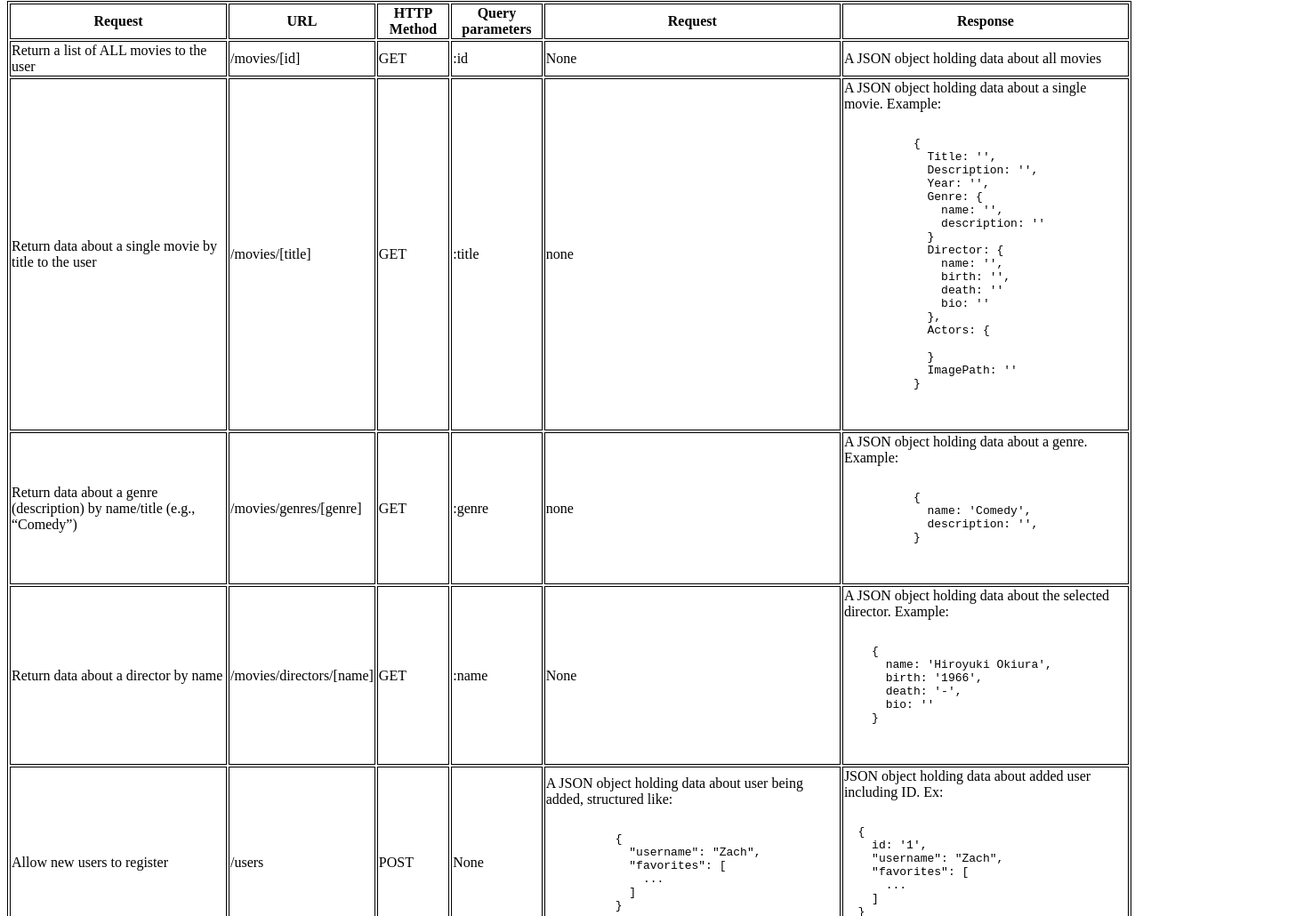
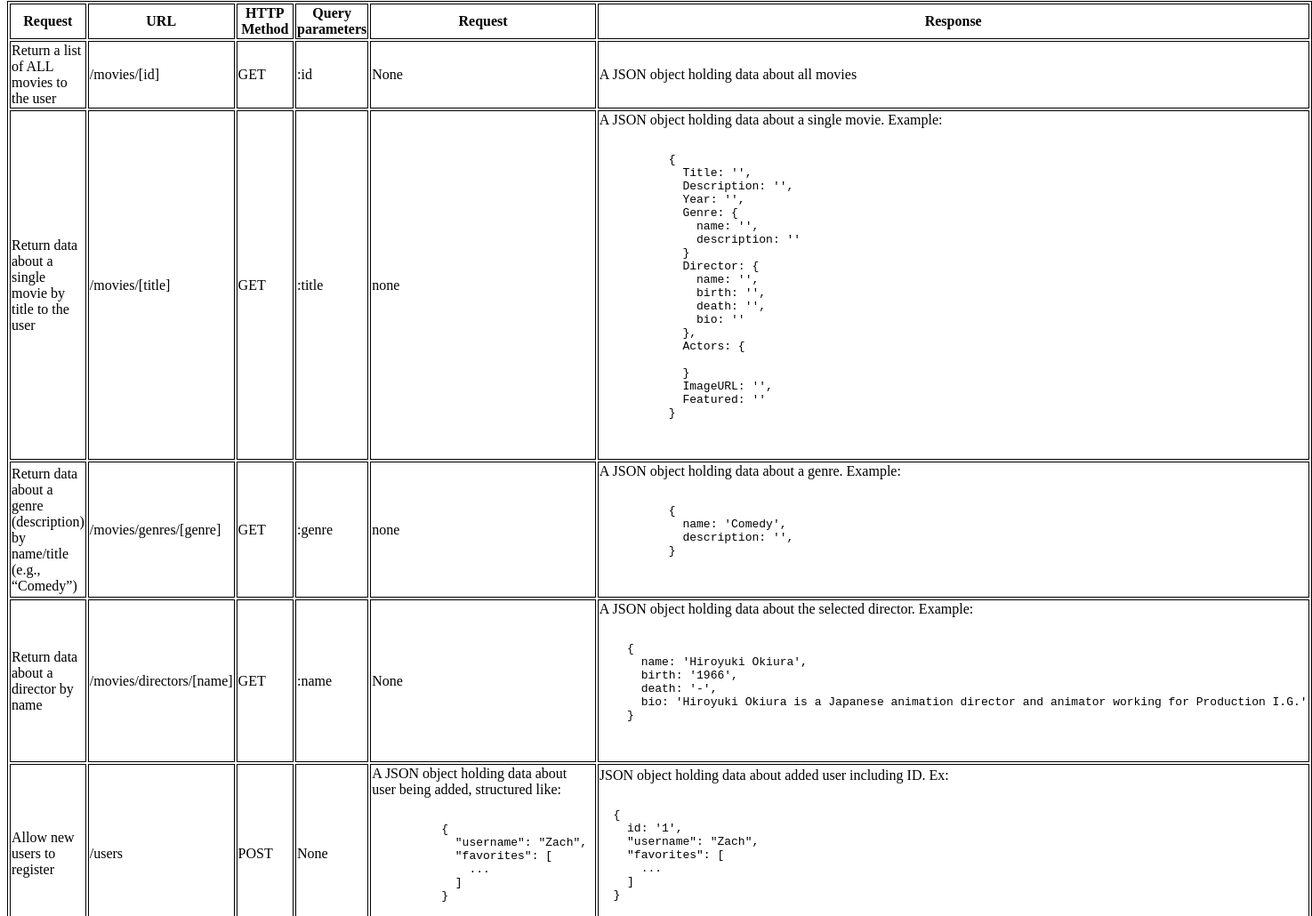
Before and after one commit to zackkb/movie_api, a website: page public/documentation.html in a window 1280 px wide. Shown: the part 244-1274 px from the top of the page at 89% size, 1475 px wide, since content can reach past the window. Drawn offline with Linux system fonts and the light colour scheme.

Commit message:
Fixed endpoints
Updated layout for endpoints, including fixing formatting, added example bio, and added a "Featured" endpoint.

```diff
--- a/public/documentation.html
+++ b/public/documentation.html
@@ -60,13 +60,14 @@
             Director: {
               name: '',
               birth: '',
-              death: ''
+              death: '',
               bio: ''
             },
             Actors: {
 
             }
-            ImagePath: ''
+            ImageURL: '',
+            Featured: ''
           }
                     </code>
                   </pre>
@@ -102,7 +103,7 @@
       name: 'Hiroyuki Okiura',
       birth: '1966',
       death: '-',
-      bio: ''
+      bio: 'Hiroyuki Okiura is a Japanese animation director and animator working for Production I.G.'
     }
               </code>
             </pre>
```
